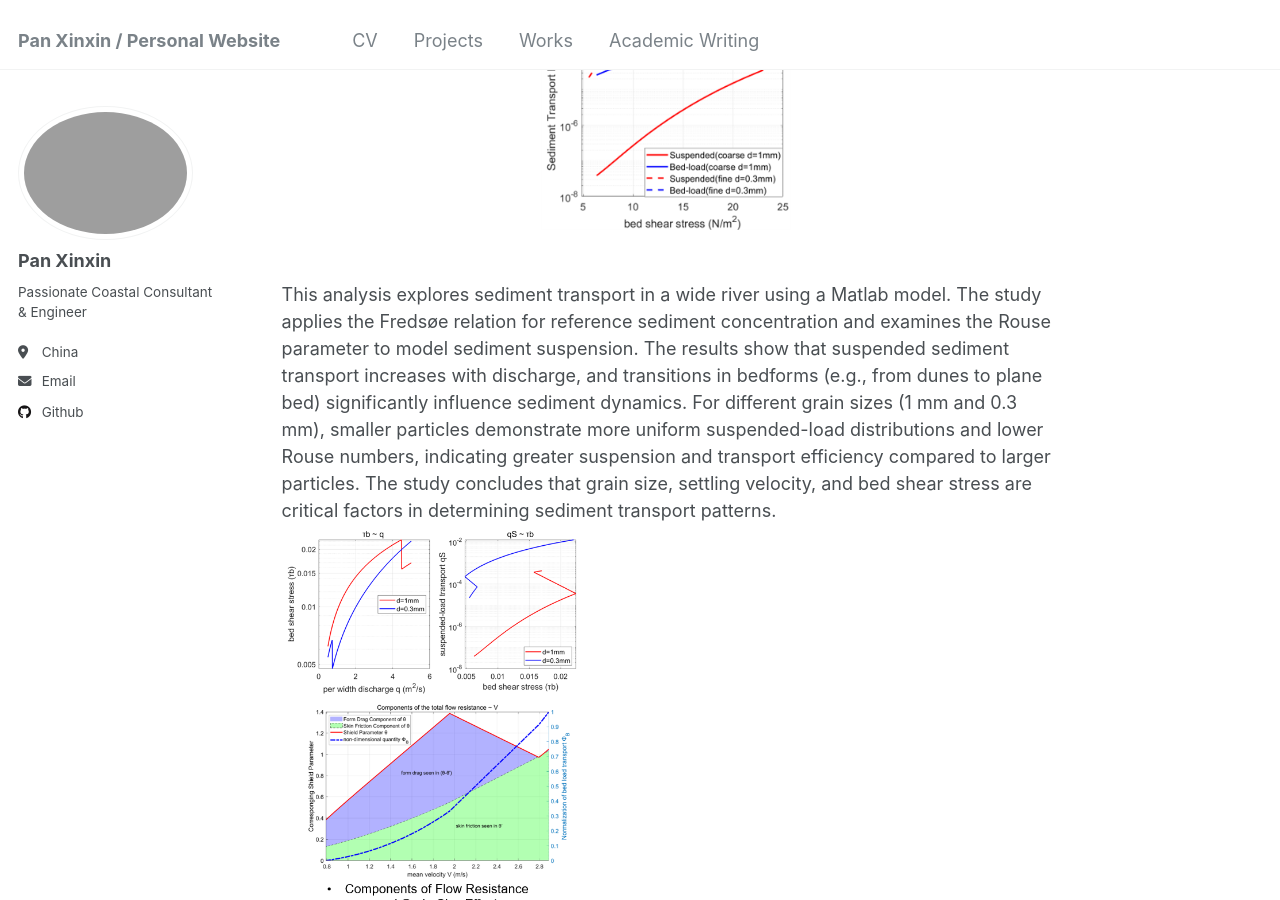
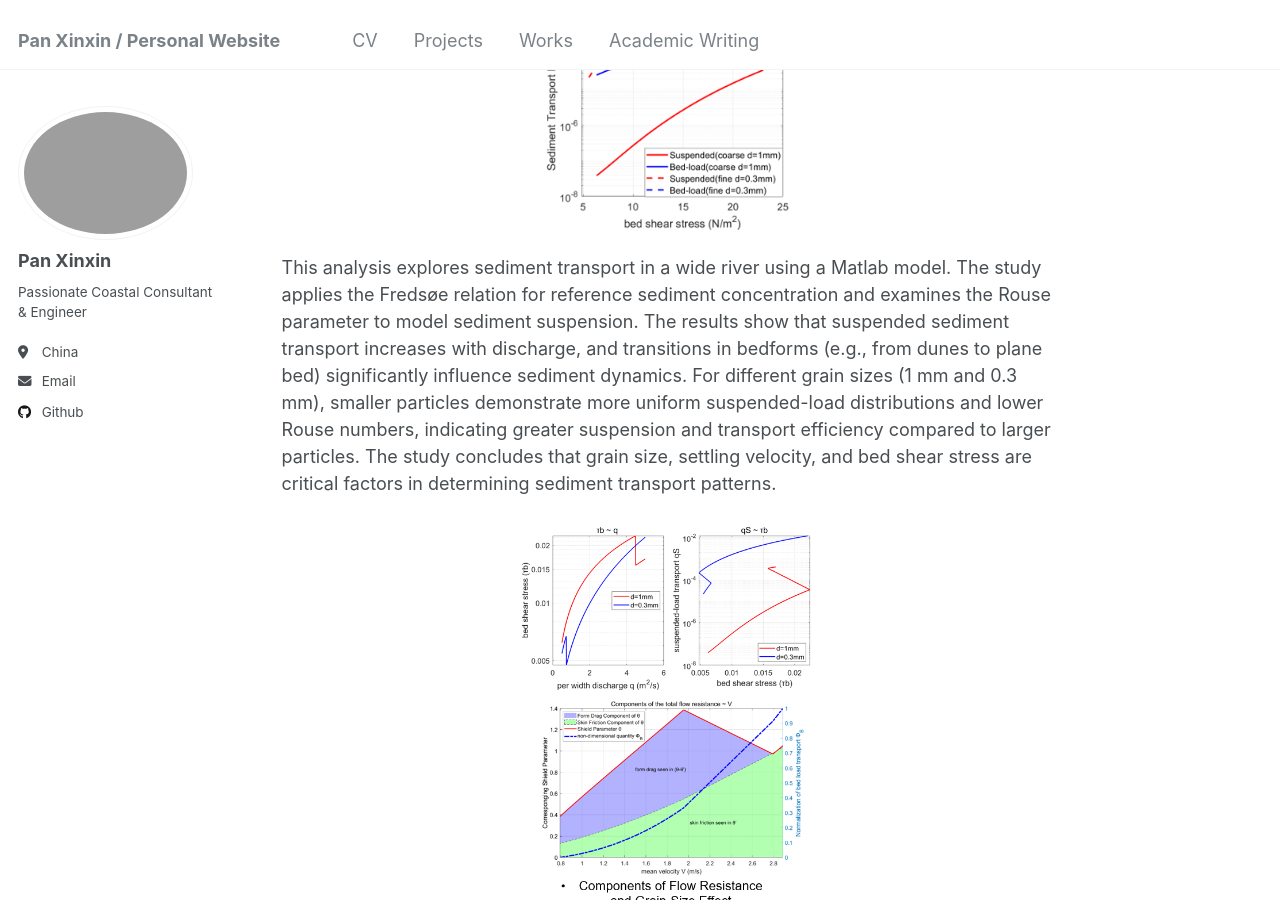
Before and after one commit to kingdaxing/kingdaxing.github.io, a Jekyll site: the page built from _talks/2014-03-01-talk-3.md, in a window 1280 px wide and 900 px high, scrolled down 1540 px. Built offline with Jekyll 4.4.1, drawn with Linux system fonts in a browser that asks for light colours.

Commit message:
Update 2014-03-01-talk-3.md

```diff
--- a/_talks/2014-03-01-talk-3.md
+++ b/_talks/2014-03-01-talk-3.md
@@ -22,21 +22,28 @@ The assignment of Modelling of Bedload and Suspended Sediment in Steady Current
 <p align="center">
   <img src='/images/proj-sedi-2-1.png' alt='Image Description' width='250'>
 </p>
-<br/>
-This analysis explores sediment transport in a wide river using a Matlab model. The study applies the Fredsøe relation for reference sediment concentration and examines the Rouse parameter to model sediment suspension. The results show that suspended sediment transport increases with discharge, and transitions in bedforms (e.g., from dunes to plane bed) significantly influence sediment dynamics. For different grain sizes (1 mm and 0.3 mm), smaller particles demonstrate more uniform suspended-load distributions and lower Rouse numbers, indicating greater suspension and transport efficiency compared to larger particles. The study concludes that grain size, settling velocity, and bed shear stress are critical factors in determining sediment transport patterns. <br/><img src='/images/proj-sedi-2-2.PNG' alt='Image Description' width='300'>
-
+This analysis explores sediment transport in a wide river using a Matlab model. The study applies the Fredsøe relation for reference sediment concentration and examines the Rouse parameter to model sediment suspension. The results show that suspended sediment transport increases with discharge, and transitions in bedforms (e.g., from dunes to plane bed) significantly influence sediment dynamics. For different grain sizes (1 mm and 0.3 mm), smaller particles demonstrate more uniform suspended-load distributions and lower Rouse numbers, indicating greater suspension and transport efficiency compared to larger particles. The study concludes that grain size, settling velocity, and bed shear stress are critical factors in determining sediment transport patterns. <br/>
+<p align="center">
+  <img src='/images/proj-sedi-2-2.PNG' alt='Image Description' width='300'>
+</p>
 
 Sub-Project 3: Surfzone Hydrodynamics & Simplified Shoreline Morphology Study
 ======
 
 This assignment focuses on analyzing surfzone hydrodynamics and longshore sediment transport. It includes:
-1.	Data Analysis for Surfzone Hydrodynamics: Theoretical values are compared with measurements, showing strong agreement in the cross-shore direction for variables like velocity (uu), force (Fx), and radiation stress (Sxx), but deviations occur in the alongshore direction.
+1. Data Analysis for Surfzone Hydrodynamics: Theoretical values are compared with measurements, showing strong agreement in the cross-shore direction for variables like velocity (uu), force (Fx), and radiation stress (Sxx), but deviations occur in the alongshore direction.
 [Download Slides](http://kingdaxing.github.io/files/Analysis-surfzone.pdf)
-2.	Longshore Sediment Transport Comparison: The longshore sediment transport is evaluated using three methods: the CERC formula, Kamphuis's empirical formula (1986), and Deigaard's model-based formula (1986). Kamphuis's model, which incorporates sediment grain size variability, predicts higher sediment transport volumes compared to the other methods.
-3.	Coastline Morphology Modeling: The assignment also involves simulating coastline changes over time due to groynes, which disrupt longshore sediment transport and affect the overall coastal morphology. <br/><img src='/images/proj-sedi-3-3.PNG' alt='Image Description' width='400'><br/>
+2. Longshore Sediment Transport Comparison: The longshore sediment transport is evaluated using three methods: the CERC formula, Kamphuis's empirical formula (1986), and Deigaard's model-based formula (1986). Kamphuis's model, which incorporates sediment grain size variability, predicts higher sediment transport volumes compared to the other methods.
+3.	Coastline Morphology Modeling: The assignment also involves simulating coastline changes over time due to groynes, which disrupt longshore sediment transport and affect the overall coastal morphology. <br/>
+<p align="center">
+  <img src='/images/proj-sedi-3-3.PNG' alt='Image Description' width='400'>
+</p>
 
 
 Sub-Project 4: Flow-Sediment-Vegetation Interaction Study
 ======
 
-In my study with Prof. Gary, I learned to model flow development within seagrass meadows to understand how vegetation affects hydrodynamics and sediment transport. By analyzing flow conditions around submerged and emerged flexible blades, I aim to investigate the impact of this marsh vegetation on sediment deposition and resuspension. <br/><img src='/images/proj-sedi-4-1.PNG' alt='Image Description' width='600'>
+In my study with Prof. Gary, I learned to model flow development within seagrass meadows to understand how vegetation affects hydrodynamics and sediment transport. By analyzing flow conditions around submerged and emerged flexible blades, I aim to investigate the impact of this marsh vegetation on sediment deposition and resuspension. <br/>
+<p align="center">
+  <img src='/images/proj-sedi-4-1.PNG' alt='Image Description' width='600'>
+</p>
```
